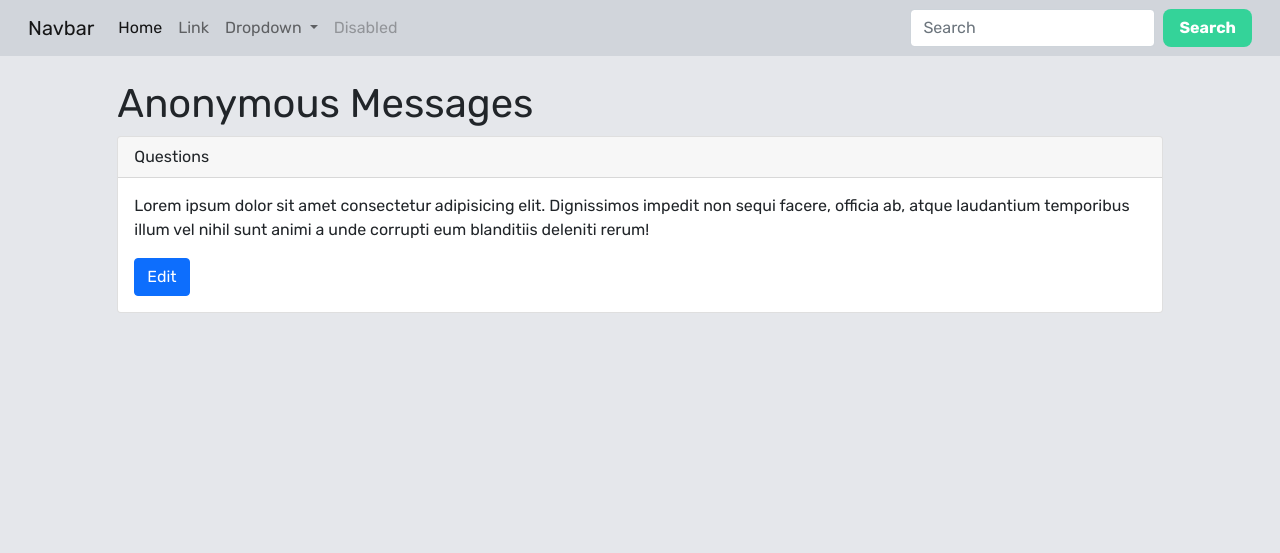
After one commit to Zidan-Kharisma-Sakana/uts-f02, a Django app: page /anonymousmessage/ in a window 1280 px wide. The commit adds this page. Shown: the top 553 px of the page. Run offline with Django 3.2, Linux system fonts and the light colour scheme.

Commit message:
Added anonymous message template

```diff
--- /dev/null
+++ b/main/templates/main/anonymous_page.html
@@ -0,0 +1,35 @@
+{% extends 'base.html' %}
+{% load static %}
+
+{% block meta %}
+<script>
+    $(document).ready(function () {
+        $("#editmsg").click(function () {
+            $.ajax({
+                url: "{% static 'answer.html' %}",
+                success: function (result) {
+                    $(".buttonsection").html(result);
+                }
+            });
+        });
+    });
+</script>
+<title>Anonymous Message</title>
+{% endblock meta %}
+
+{% block content %}
+<h1>Anonymous Messages</h1>
+<div class="card">
+    <div class="card-header">
+        Questions
+    </div>
+    <div class="card-body">
+        <p class="card-text">Lorem ipsum dolor sit amet consectetur adipisicing elit. Dignissimos impedit non sequi
+            facere, officia ab, atque laudantium temporibus illum vel nihil sunt animi a unde corrupti eum blanditiis
+            deleniti rerum!</p>
+        <div class="buttonsection">
+            <a href="#" class="btn btn-primary" id="editmsg">Edit</a>
+        </div>
+    </div>
+</div>
+{% endblock content %}
--- a/main/urls.py
+++ b/main/urls.py
@@ -6,4 +6,5 @@ app_name = 'main'
 
 urlpatterns = [
     path('', views.home, name='home'),
+    path('anonymousmessage/', views.anonymous_page, name='anonymous_page'),
 ]
--- a/main/views.py
+++ b/main/views.py
@@ -3,3 +3,6 @@ from django.shortcuts import render
 
 def home(request):
     return render(request, 'main/home.html')
+
+def anonymous_page(request):
+    return render(request, 'main/anonymous_page.html')
--- /dev/null
+++ b/static/answer.html
@@ -0,0 +1,3 @@
+<textarea rows="10" cols="40" placeholder="Type your message here..."></textarea>
+<a href="#" class="btn btn-primary" id="answer">Answer</a>
+<a href="#" class="btn btn-danger" id="delete">Delete</a>
--- a/templates/base.html
+++ b/templates/base.html
@@ -1,20 +1,15 @@
 {% load static %}
 <!DOCTYPE html>
 <html lang="en">
+
 <head>
   <meta charset="UTF-8" />
   <meta name="viewport" content="width=device-width, initial-scale=1.0" />
-    <link
-      href="https://unpkg.com/tailwindcss@^2/dist/tailwind.min.css"
-      rel="stylesheet"
-    />
-    <link
-      href="https://cdn.jsdelivr.net/npm/bootstrap@5.0.2/dist/css/bootstrap.min.css"
-      rel="stylesheet"
-      integrity="sha384-EVSTQN3/azprG1Anm3QDgpJLIm9Nao0Yz1ztcQTwFspd3yD65VohhpuuCOmLASjC"
-      crossorigin="anonymous"
-    />
+  <link href="https://unpkg.com/tailwindcss@^2/dist/tailwind.min.css" rel="stylesheet" />
+  <link href="https://cdn.jsdelivr.net/npm/bootstrap@5.0.2/dist/css/bootstrap.min.css" rel="stylesheet"
+    integrity="sha384-EVSTQN3/azprG1Anm3QDgpJLIm9Nao0Yz1ztcQTwFspd3yD65VohhpuuCOmLASjC" crossorigin="anonymous" />
   <link rel="stylesheet" href="{% static 'css/style.css' %}" />
+  <script src="https://ajax.googleapis.com/ajax/libs/jquery/3.5.1/jquery.min.js"></script>
   {% block meta %} {% endblock meta %}
 </head>
 
@@ -24,10 +19,9 @@
     {% block content %} {% endblock content %}
   </div>
   {% include 'partials/footer.html' %}
-    <script
-      src="https://cdn.jsdelivr.net/npm/bootstrap@5.0.2/dist/js/bootstrap.bundle.min.js"
-      integrity="sha384-MrcW6ZMFYlzcLA8Nl+NtUVF0sA7MsXsP1UyJoMp4YLEuNSfAP+JcXn/tWtIaxVXM"
-      crossorigin="anonymous"
-    ></script>
+  <script src="https://cdn.jsdelivr.net/npm/bootstrap@5.0.2/dist/js/bootstrap.bundle.min.js"
+    integrity="sha384-MrcW6ZMFYlzcLA8Nl+NtUVF0sA7MsXsP1UyJoMp4YLEuNSfAP+JcXn/tWtIaxVXM" crossorigin="anonymous">
+  </script>
 </body>
+
 </html>
--- a/templates/partials/footer.html
+++ b/templates/partials/footer.html
@@ -8,7 +8,7 @@
             <li>Muhammad Fauzul Akbar - 2006473876</li>
             <li>Isyah Auliarahmani Rafifa - 2006464221</li>
             <li>Fathan Muhammad - 2006486090</li>
-	        <li>Reyza Abyan Gerrit Caloh - 2006463534</li>
+            <li>Reyza Abyan Gerrit Caloh - 2006463534</li>
         </ol>
     </div>
 </div>
--- a/templates/partials/navbar.html
+++ b/templates/partials/navbar.html
@@ -1,25 +1,29 @@
 <nav class="navbar navbar-expand-lg navbar-light bg-gray-300 md:p-4">
   <div class="container-fluid">
     <a class="navbar-brand" href="#">Navbar</a>
-    <button class="navbar-toggler" type="button" data-bs-toggle="collapse" data-bs-target="#navbarSupportedContent" aria-controls="navbarSupportedContent" aria-expanded="false" aria-label="Toggle navigation">
+    <button class="navbar-toggler" type="button" data-bs-toggle="collapse" data-bs-target="#navbarSupportedContent"
+      aria-controls="navbarSupportedContent" aria-expanded="false" aria-label="Toggle navigation">
       <span class="navbar-toggler-icon"></span>
     </button>
     <div class="collapse navbar-collapse" id="navbarSupportedContent">
       <ul class="navbar-nav me-auto mb-2 mb-lg-0">
         <li class="nav-item">
-          <a class="nav-link active" aria-current="page" href="#">Home</a>
+          <a class="nav-link active" aria-current="page" href="{% url 'main:home' %}">Home</a>
         </li>
         <li class="nav-item">
           <a class="nav-link" href="#">Link</a>
         </li>
         <li class="nav-item dropdown">
-          <a class="nav-link dropdown-toggle" href="#" id="navbarDropdown" role="button" data-bs-toggle="dropdown" aria-expanded="false">
+          <a class="nav-link dropdown-toggle" href="#" id="navbarDropdown" role="button" data-bs-toggle="dropdown"
+            aria-expanded="false">
             Dropdown
           </a>
           <ul class="dropdown-menu" aria-labelledby="navbarDropdown">
-            <li><a class="dropdown-item" href="#">Action</a></li>
+            <li><a class="dropdown-item" href="{% url 'main:anonymous_page' %}">Anonymous Message</a></li>
             <li><a class="dropdown-item" href="#">Another action</a></li>
-            <li><hr class="dropdown-divider"></li>
+            <li>
+              <hr class="dropdown-divider">
+            </li>
             <li><a class="dropdown-item" href="#">Something else here</a></li>
           </ul>
         </li>
@@ -29,7 +33,8 @@
       </ul>
       <form class="d-flex">
         <input class="form-control me-2" type="search" placeholder="Search" aria-label="Search">
-        <button class="bg-green-400 hover:bg-green-300  px-3 py-1 text-white font-bold rounded-lg" type="submit">Search</button>
+        <button class="bg-green-400 hover:bg-green-300  px-3 py-1 text-white font-bold rounded-lg"
+          type="submit">Search</button>
       </form>
     </div>
   </div>
```
Also changed, not shown: README.md. Lines whose indentation alone changed are shown as unchanged.
